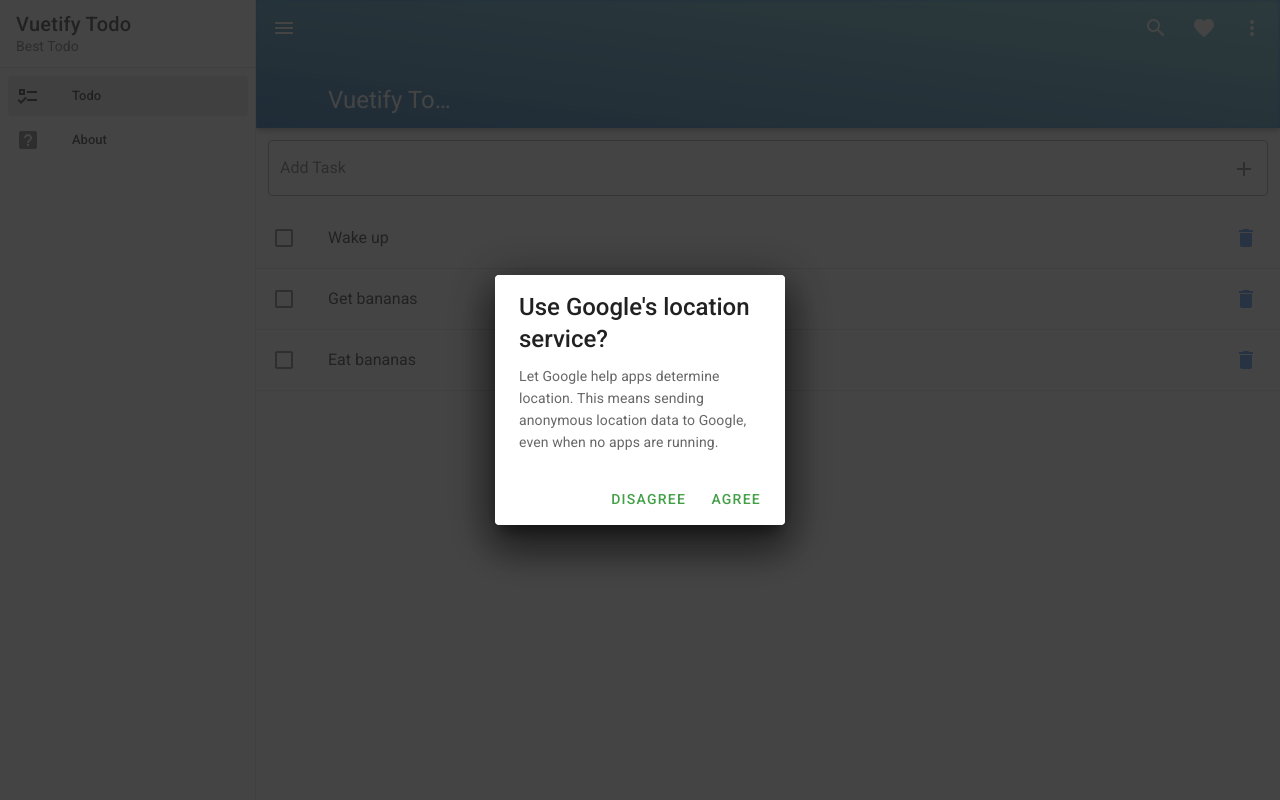
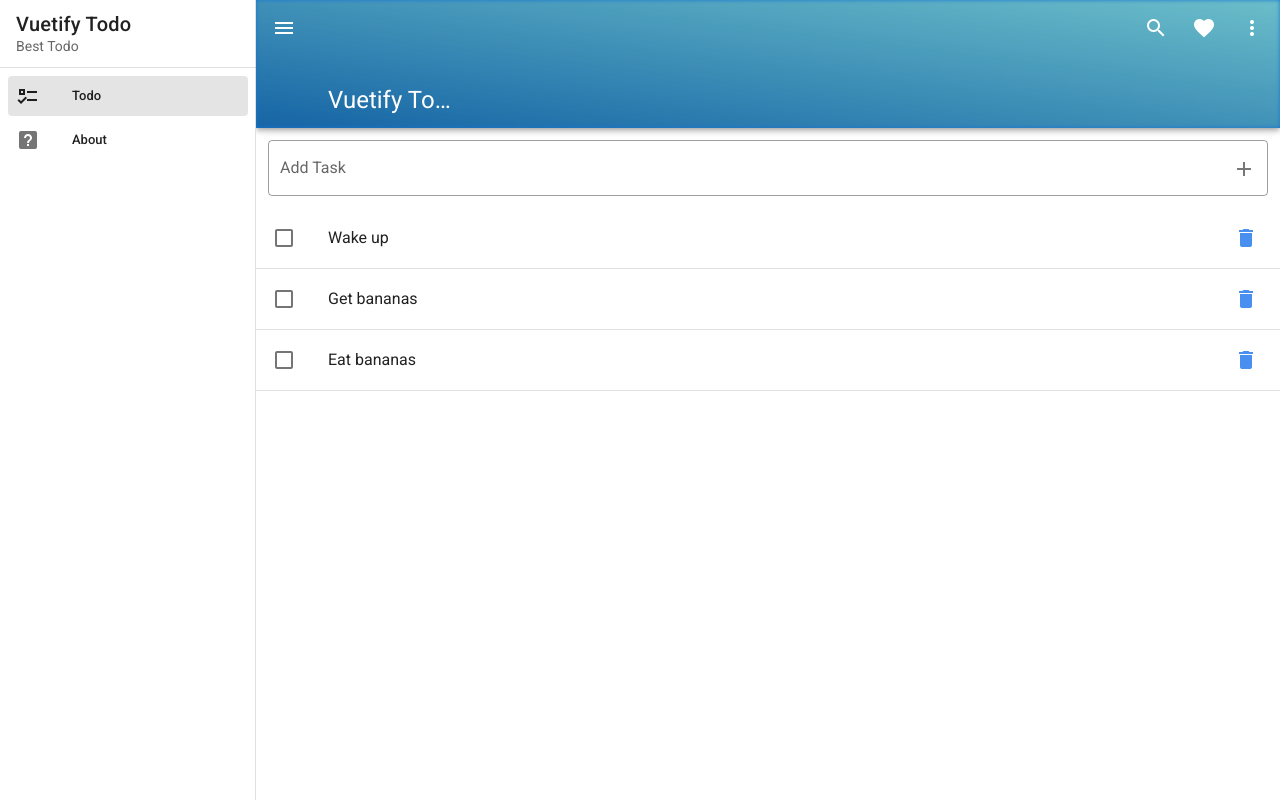
Before and after one commit to MrNedNick/vuetify-todo-mobile, a Vue app: page /#/ in a window 1280 px wide. Built offline with nearby package versions, Linux system fonts and the light colour scheme.

Commit message:
Customize dialog

```diff
--- a/src/components/Todo/Dialogs/DialogDelete.vue
+++ b/src/components/Todo/Dialogs/DialogDelete.vue
@@ -6,24 +6,25 @@
     >
       <v-card>
         <v-card-title class="text-h5">
-          Use Google's location service?
+          Delete task?
         </v-card-title>
-        <v-card-text>Let Google help apps determine location. This means sending anonymous location data to Google, even when no apps are running.</v-card-text>
+        <v-card-text>
+            Are you sure you want to delete this task?
+        </v-card-text>
         <v-card-actions>
           <v-spacer></v-spacer>
           <v-btn
-            color="green darken-1"
             text
             @click="dialog = false"
           >
-            Disagree
+            No
           </v-btn>
           <v-btn
-            color="green darken-1"
+            color="red darken-1"
             text
             @click="dialog = false"
           >
-            Agree
+            Yes
           </v-btn>
         </v-card-actions>
       </v-card>
--- a/src/components/Todo/Task.vue
+++ b/src/components/Todo/Task.vue
@@ -18,7 +18,7 @@
         </v-list-item-content>
 
         <v-list-item-action>
-          <v-btn @click.stop="$store.dispatch('deleteTask', task.id)" icon>
+          <v-btn @click.stop="dialogs.delete = true" icon>
             <v-icon color="primary lighten-1">mdi-delete</v-icon>
           </v-btn>
         </v-list-item-action>
@@ -26,13 +26,20 @@
     </v-list-item>
     <v-divider></v-divider>
 
-    <dialog-delete />
+    <dialog-delete v-if="dialogs.delete"/>
   </div>
 </template>
 
 <script>
 export default {
     props: ['task'],
+    data() {
+      return {
+        dialogs: {
+          delete: false
+        }
+      }
+    },
     components: {
       'dialog-delete': require('@/components/Todo/Dialogs/DialogDelete.vue').default
     }
```
